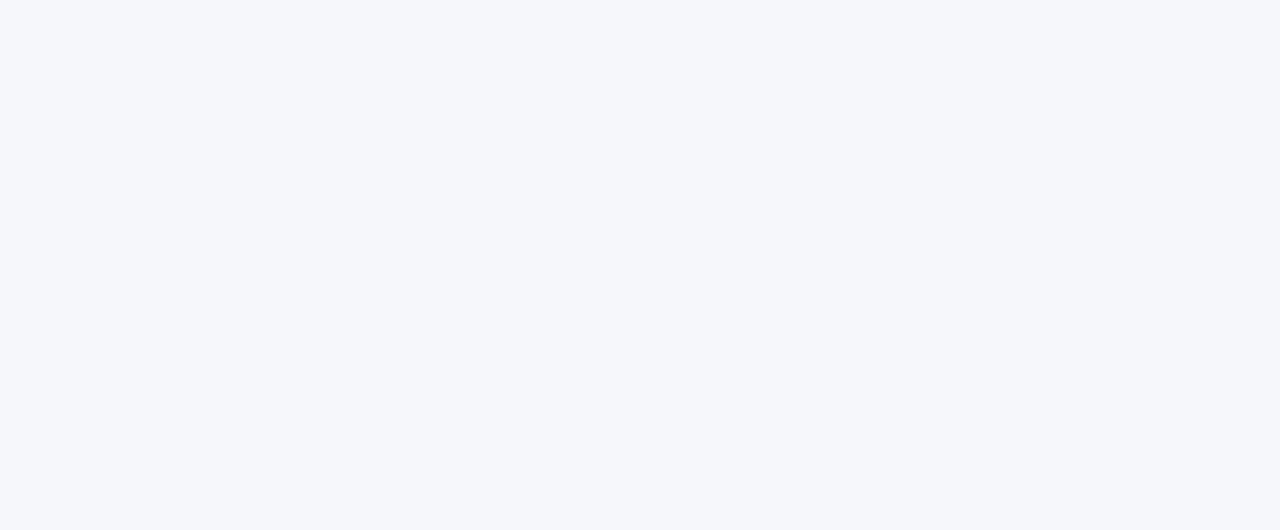
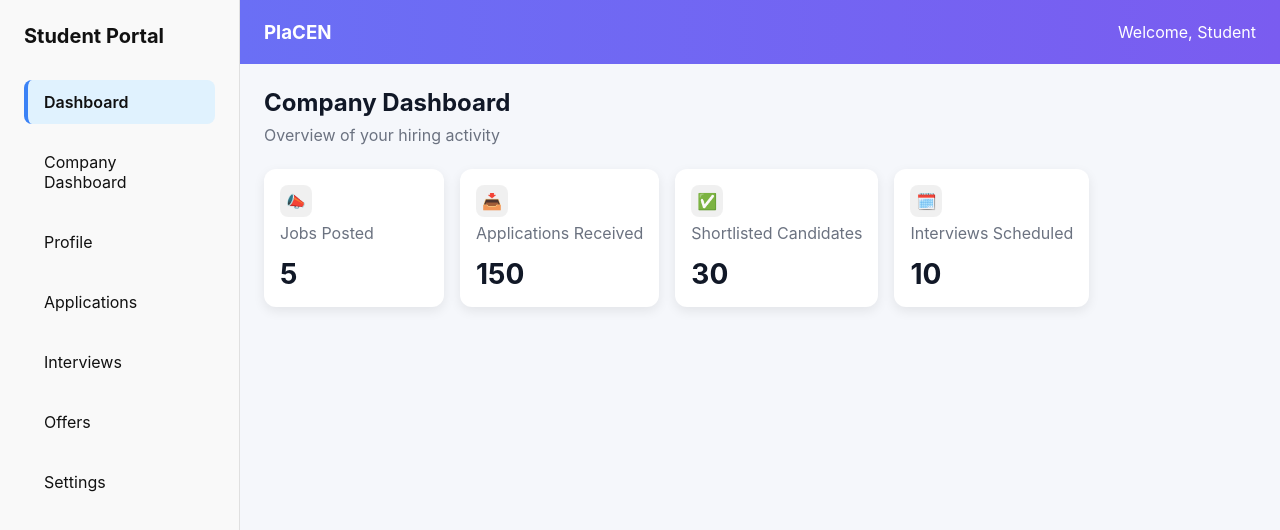
Before and after one commit to Shehbaaz297/PLACEN-ai-platform, a React app in the folder frontend/: page /company/dashboard in a window 1280 px wide. Before the commit this address had no page. Shown: the top 530 px of the page. Built offline with nearby package versions, Linux system fonts and the light colour scheme; the HTML template or start-up script is replaced by a standard one.

Commit message:
Add company dashboard UI with protected routing

```diff
--- a/frontend/src/App.jsx
+++ b/frontend/src/App.jsx
@@ -2,6 +2,7 @@ import { BrowserRouter, Routes, Route } from 'react-router-dom';
 import Home from './pages/Home';
 import StudentDashboard from './pages/StudentDashboard';
 import StudentProfile from './pages/StudentProfile';
+import CompanyDashBoard from './pages/CompanyDashBoard';
 import DashboardLayout from './layouts/DashboardLayout';
 import ProtectedRoute from './components/ProtectedRoute';
 
@@ -28,6 +29,14 @@ function App() {
             </ProtectedRoute>
           )}
         />
+        <Route
+          path="/company/dashboard"
+          element={(
+            <ProtectedRoute allowedRole="company">
+              <CompanyDashBoard />
+            </ProtectedRoute>
+          )}
+        />
       </Routes>
     </BrowserRouter>
   );
--- a/frontend/src/components/Sidebar.jsx
+++ b/frontend/src/components/Sidebar.jsx
@@ -37,7 +37,7 @@ function Sidebar() {
         Student Portal
       </h1>
       <nav style={{ display: 'flex', flexDirection: 'column', gap: '16px' }}>
-        {['Dashboard', 'Profile', 'Applications', 'Interviews', 'Offers', 'Settings'].map((item) => (
+        {['Dashboard', 'Company Dashboard', 'Profile', 'Applications', 'Interviews', 'Offers', 'Settings'].map((item) => (
           <div
             key={item}
             style={{
--- /dev/null
+++ b/frontend/src/pages/CompanyDashBoard.jsx
@@ -0,0 +1,31 @@
+
+import DashboardLayout from '../layouts/DashboardLayout';
+import StatCard from '../components/StatCard';
+import { companyStats } from '../utils/mockData';
+
+function CompanyDashBoard() {
+	return (
+		<DashboardLayout>
+			<h2 style={{ margin: 0 }}>Company Dashboard</h2>
+			<p style={{ color: 'var(--text-muted)', marginTop: '8px' }}>
+				Overview of your hiring activity
+			</p>
+
+			<div
+				style={{
+					display: 'flex',
+					flexWrap: 'wrap',
+					gap: '16px',
+					marginTop: '24px'
+				}}
+			>
+				<StatCard title="Jobs Posted" value={companyStats.jobsPosted} icon="📣" />
+				<StatCard title="Applications Received" value={companyStats.applicationsReceived} icon="📥" />
+				<StatCard title="Shortlisted Candidates" value={companyStats.shortlisted} icon="✅" />
+				<StatCard title="Interviews Scheduled" value={companyStats.interviews} icon="🗓️" />
+			</div>
+		</DashboardLayout>
+	);
+}
+
+export default CompanyDashBoard;
--- a/frontend/src/utils/mockData.js
+++ b/frontend/src/utils/mockData.js
@@ -41,3 +41,11 @@ export const studentApplications = [
         status: "Offer Received"
     }
 ];
+// Add mock companyStats object with fields:
+// jobsPosted, applicationsReceived, shortlisted, interviews.
+export const companyStats = {
+    jobsPosted: 5,
+    applicationsReceived: 150,
+    shortlisted: 30,
+    interviews: 10
+};
```
